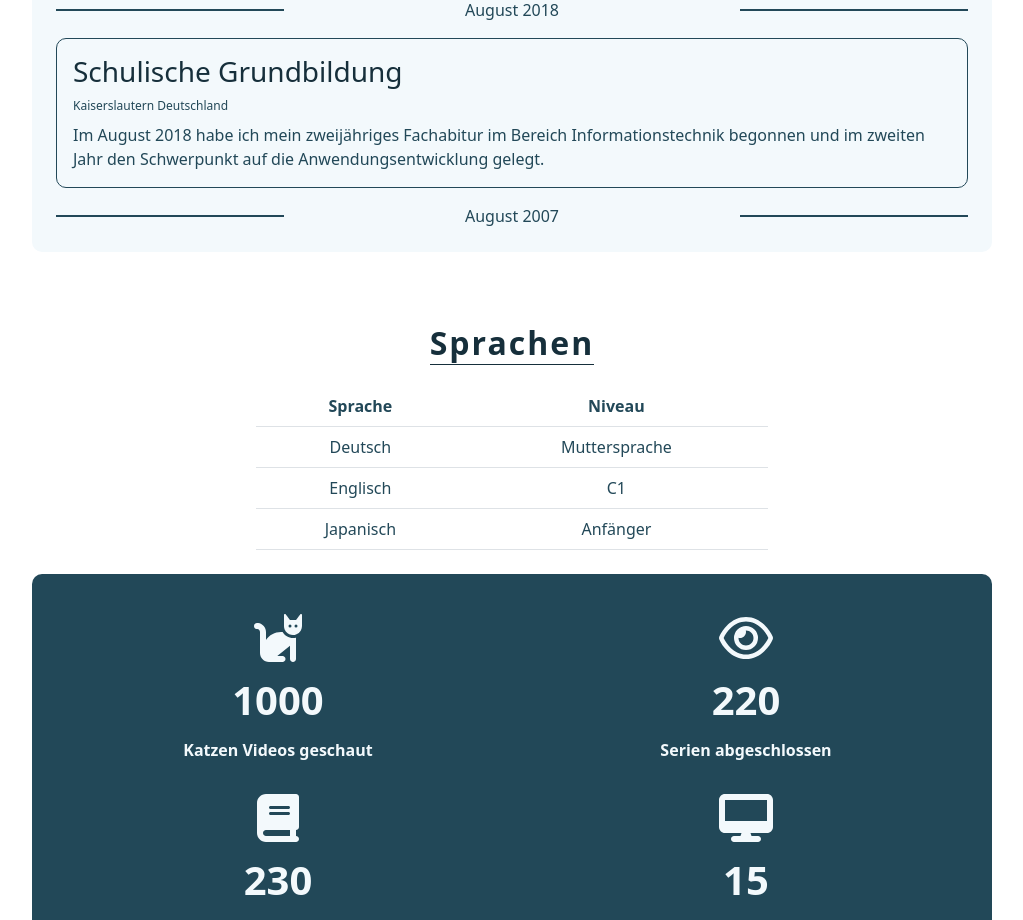
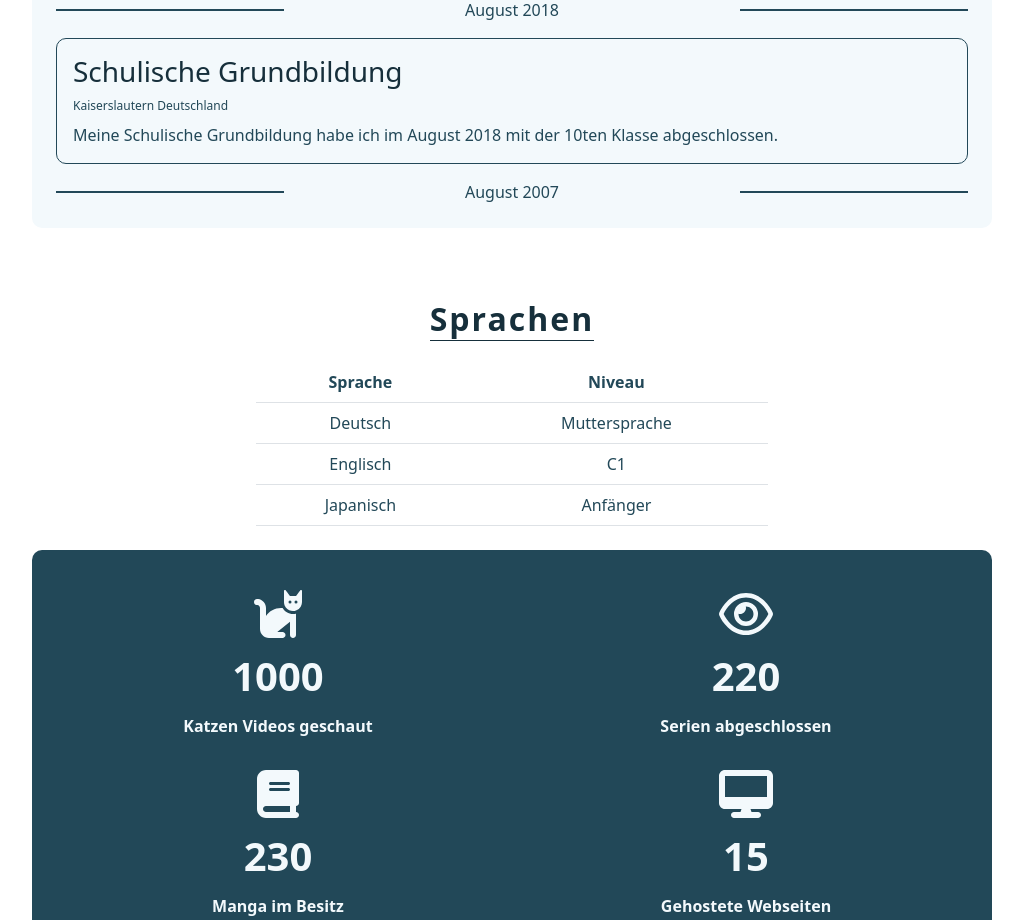
Before and after one commit to DeJoon/Portfolio, a Vue app: page / in a window 1280 px wide. Shown: the part 4300-5220 px from the top of the page, without its empty margins (128-1151 px from the left). Built offline with nearby package versions, Linux system fonts and the light colour scheme.

Commit message:
Fixed wrong translation

```diff
--- a/src/views/ResumeView.vue
+++ b/src/views/ResumeView.vue
@@ -32,7 +32,7 @@ const { t } = useI18n();
       :until="t('cv.education.until')"
       :from="t('cv.education.from')"
     >
-      {{ t('cv.bbs1.text') }}
+      {{ t('cv.education.text') }}
     </ResumeCard>
   </div>
 </template>
```
